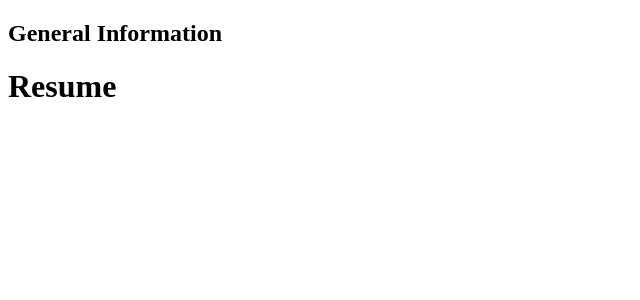
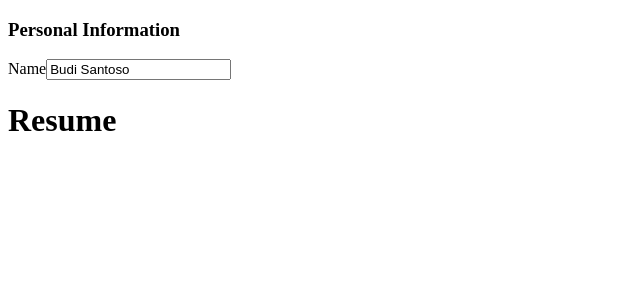
Before and after one commit to roaayala/cv-builder, a React (Vite) app: page / in a window 1280 px wide. Shown: the top 300 px of the page, without its empty margins (0-640 px from the left). Built offline with nearby package versions, Linux system fonts and the light colour scheme.

Commit message:
components: TextInput

```diff
--- a/src/App.jsx
+++ b/src/App.jsx
@@ -1,11 +1,10 @@
 import { useState } from "react";
-import CvForm from "./components/CvForm";
+import CvForm from "./components/Form";
 import Resume from "./components/Resume";
 
 export default function App() {
-  const [portofolio, setPortofolio] = useState({
-    firstName: "Budi",
-    lastName: "Santoso",
+  const [resume, setResume] = useState({
+    name: "Budi Santoso",
     profile:
       "Lorem ipsum dolor sit amet, consectetur adipiscing elit. Suspendisse nunc leo, posuere eget odio et, pulvinar posuere ligula. Praesent cursus massa in nisl condimentum, eu faucibus turpis fringilla. Morbi tincidunt cursus ipsum non finibus. Quisque porta, metus et faucibus condimentum, neque orci interdum ipsum, nec luctus tellus nunc in tortor. Sed malesuada, lorem eu placerat tristique, quam est sollicitudin massa, sed semper ex magna sed ligula. Proin at nisi lorem.",
     contact: {
@@ -38,8 +37,8 @@ export default function App() {
   });
   return (
     <>
-      <CvForm />
-      <Resume />
+      <CvForm information={resume} />
+      <Resume information={resume} />
     </>
   );
 }
--- a/src/components/CvForm.jsx
+++ /dev/null
@@ -1,3 +0,0 @@
-export default function CvForm() {
-  return <h2>General Information</h2>;
-}
--- /dev/null
+++ b/src/components/Form.jsx
@@ -0,0 +1,11 @@
+import PersonalInformationForm from "./forms/PersonalInformationForm";
+
+export default function Form({ information }) {
+  return (
+    <>
+      <form action="#" method="get">
+        <PersonalInformationForm information={information} />
+      </form>
+    </>
+  );
+}
--- a/src/components/Resume.jsx
+++ b/src/components/Resume.jsx
@@ -1,3 +1,3 @@
-export default function Resume() {
+export default function Resume({ information }) {
   return <h1>Resume</h1>;
 }
--- /dev/null
+++ b/src/components/forms/PersonalInformationForm.jsx
@@ -0,0 +1,15 @@
+import TextInput from "./TextInput";
+
+export default function PersonalInformationForm({ information }) {
+  return (
+    <div>
+      <h3>Personal Information</h3>
+      <TextInput
+        label="Name"
+        id="name"
+        placeholder="Name"
+        value={information.name}
+      />
+    </div>
+  );
+}
--- /dev/null
+++ b/src/components/forms/TextInput.jsx
@@ -0,0 +1,23 @@
+import { useState } from "react";
+
+export default function TextInput({
+  id,
+  label,
+  placeholder,
+  value,
+  type = "text",
+}) {
+  const [name, setName] = useState(value);
+  return (
+    <div>
+      <label htmlFor={id}>{label}</label>
+      <input
+        id={id}
+        placeholder={placeholder}
+        value={name}
+        type={type}
+        onChange={(e) => setName(e.target.value)}
+      />
+    </div>
+  );
+}
```
Also changed, not shown: src/components/forms/TextareaInput.jsx (added, +17 -0 lines), src/components/resumes/Contact.jsx (added), src/components/resumes/Education.jsx (added), src/components/resumes/PersonalInformation.jsx (renamed from src/components/resume/Profile.jsx), src/components/resumes/Skill.jsx (added), src/components/resumes/WorkExperience.jsx (added).
